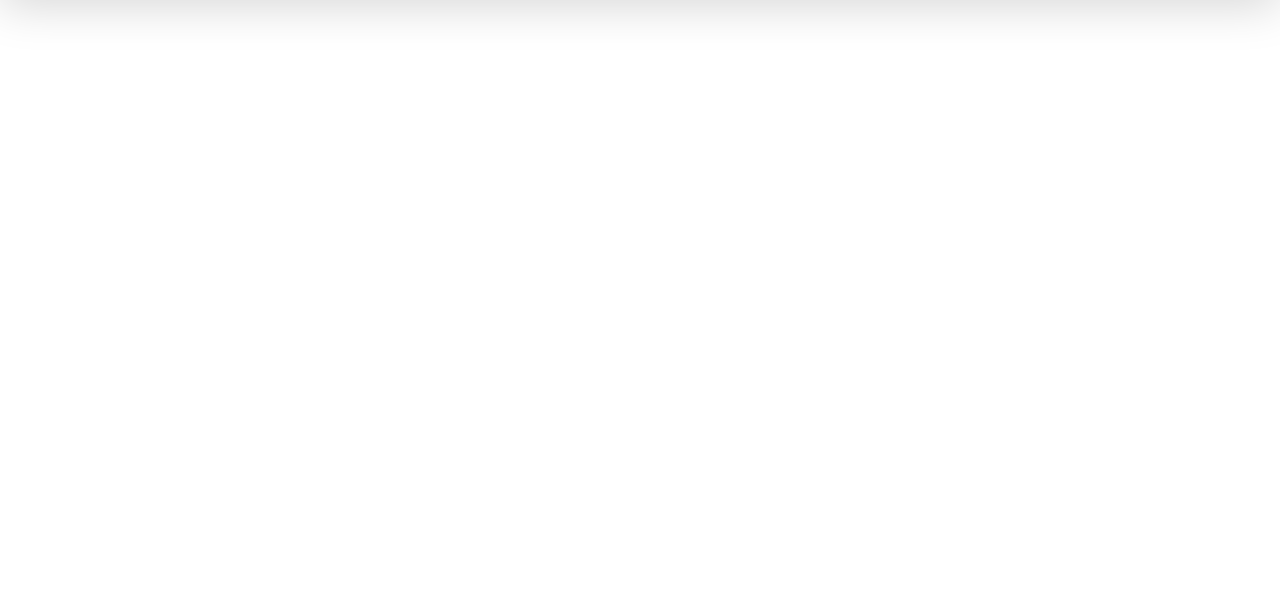
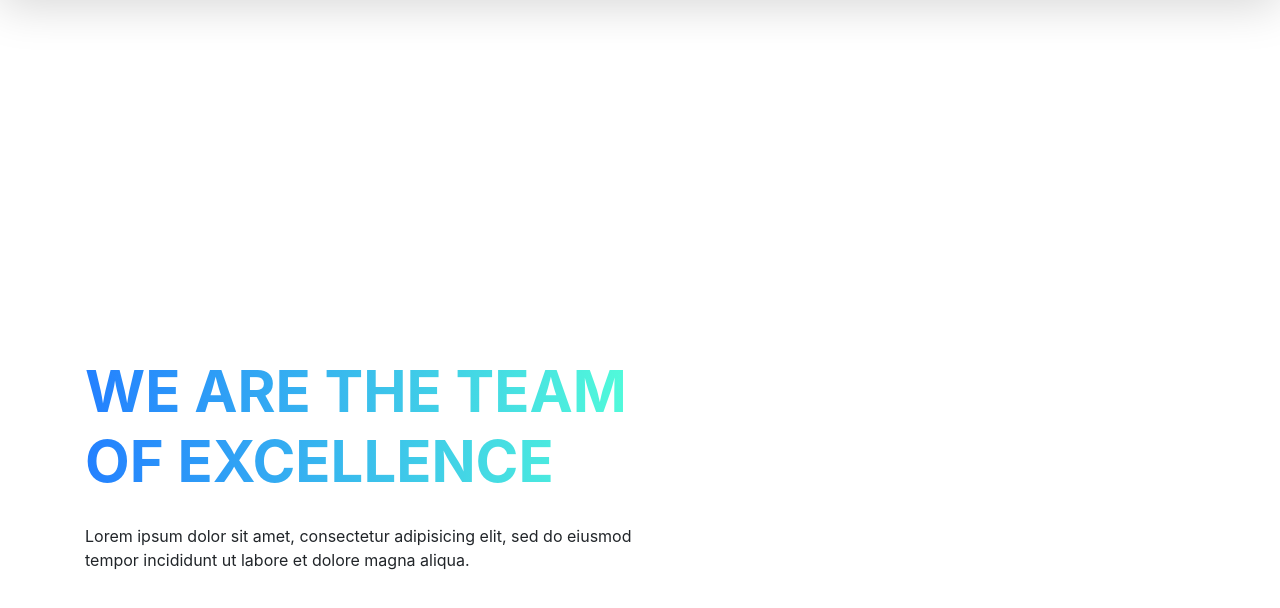
Before and after one commit to ismayiloff001/New-Project, a plain HTML site: page index.html in a window 1280 px wide. Shown: the part 62-670 px from the top of the page. Drawn offline with nearby package versions, Linux system fonts and the light colour scheme.

Commit message:
ardindan

```diff
--- a/index.html
+++ b/index.html
@@ -1,16 +1,20 @@
 <!doctype html>
 <html lang="en">
+
 <head>
   <!-- Required meta tags -->
   <meta charset="utf-8">
   <meta name="viewport" content="width=device-width, initial-scale=1, shrink-to-fit=no">
   <!-- Bootstrap CSS -->
-    <link rel="stylesheet" href="https://stackpath.bootstrapcdn.com/bootstrap/4.1.3/css/bootstrap.min.css" integrity="sha384-MCw98/SFnGE8fJT3GXwEOngsV7Zt27NXFoaoApmYm81iuXoPkFOJwJ8ERdknLPMO" crossorigin="anonymous">
+  <link rel="stylesheet" href="https://stackpath.bootstrapcdn.com/bootstrap/4.1.3/css/bootstrap.min.css" integrity="sha384-MCw98/SFnGE8fJT3GXwEOngsV7Zt27NXFoaoApmYm81iuXoPkFOJwJ8ERdknLPMO"
+    crossorigin="anonymous">
   <link rel="stylesheet" href="style.css">
 
   <title>Hello, world!</title>
 </head>
+
 <body>
+  <!-- HEADER -->
   <header class="shadow-lg">
     <div class="container">
       <nav class="navbar navbar-expand-lg navbar-light ml-4">
@@ -44,6 +48,24 @@
     </nav>
     </div>
   </header>
+  <!-- HEADER END -->
+  <!-- SECTION  -->
+  <section class="banner-area relative" id="home">
+    <div class="container">
+      <div class="row fullscreen align-items-center justify-content-center" style="height: 969px;">
+        <div class="banner-content col-lg col-md-12">
+          <h1 class="gradient-text text-uppercase">
+            WE ARE THE TEAM
+            <br>OF EXCELLENCE
+          </h1>
+          <p>Lorem ipsum dolor sit amet, consectetur adipisicing elit, sed do eiusmod<br> tempor incididunt ut labore et
+            dolore magna aliqua.</br></p>
+            <div class="img-fluid" src="img/header-img.png"></div>
+        </div>
+      </div>
+    </div>
+  </section>
 
 </body>
+
 </html>
--- a/style.css
+++ b/style.css
@@ -1,11 +1,22 @@
-body{
+body {
     background-color: rgb(255, 255, 255);
 }
 
-.nav-link{
+.nav-link {
     font-size: 12px;
 }
 
 a:hover {
-    color:#007bff !important;
+    color: #007bff !important;
 }
+
+.gradient-text{
+    background: -moz-linear-gradient(0deg, #2380ff 0%, #52fdd9 50%);
+    background: -webkit-linear-gradient(0deg, #2380ff 0%, #52fdd9 50%);
+    background: -ms-linear-gradient(0deg, #2380ff 0%, #52fdd9 50%);
+    -webkit-background-clip: text;
+    -webkit-text-fill-color: transparent;
+    font-size: 58px;
+    font-weight: 700;
+    margin-bottom: 28px;
+}
```
Also changed, not shown: header-img.png (added). Lines whose indentation alone changed are shown as unchanged.
